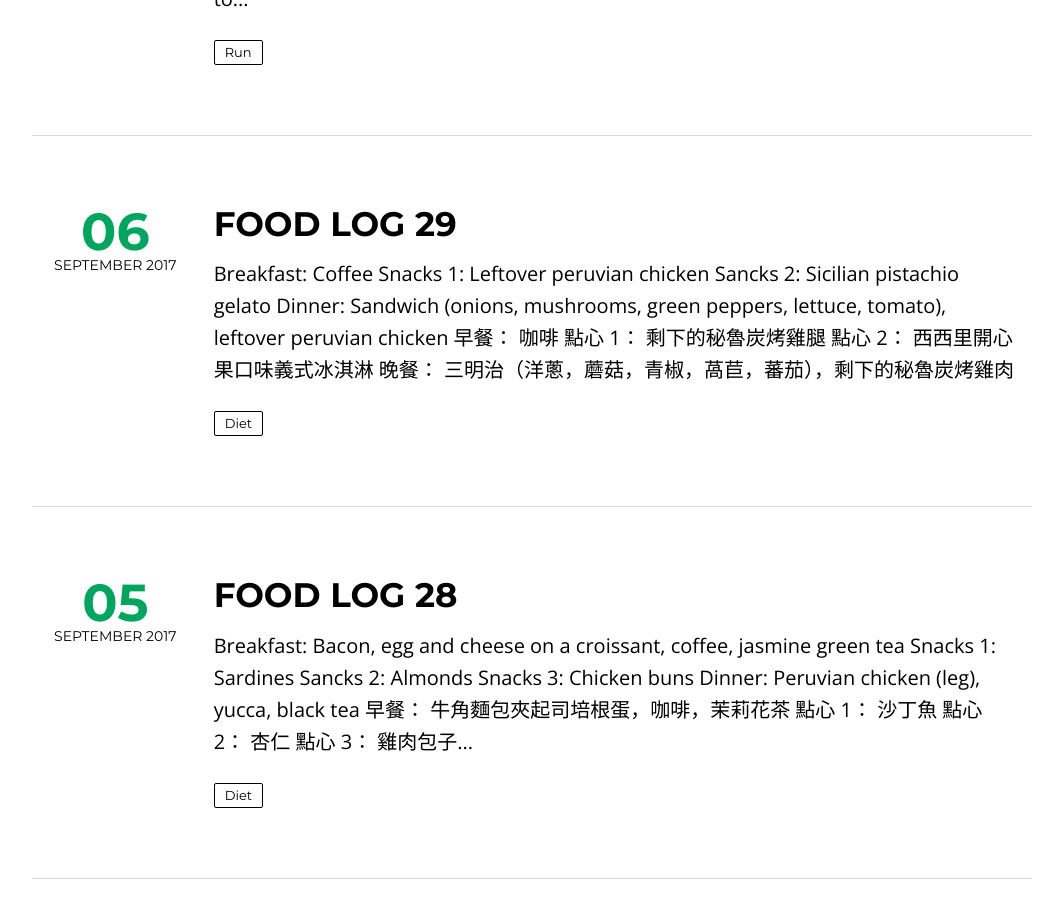
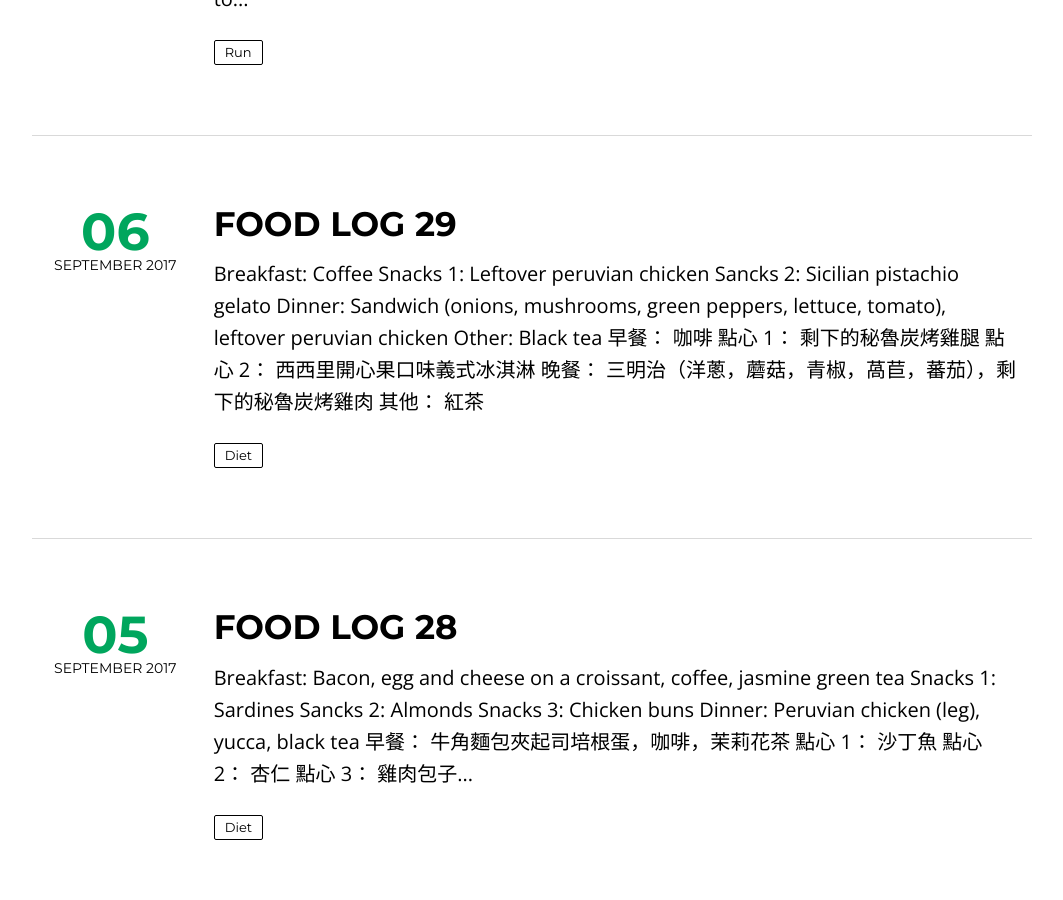
Before and after one commit to kcmlin/kcmlin.github.io, a Jekyll site: the page built from index.html, in a window 1280 px wide and 900 px high, scrolled down 809 px. Shown: the whole window, without its empty margins (108-1171 px from the left). Built offline with Jekyll 4.4.1, drawn with Linux system fonts in a browser that asks for light colours; nearby versions of some CDN libraries; the list of posts is cut into pages by our own code.

Commit message:
Update 2017-09-06-food29.md

```diff
--- a/_posts/2017-09-06-food29.md
+++ b/_posts/2017-09-06-food29.md
@@ -15,8 +15,10 @@ published: true
 * **Snacks 1**: Leftover peruvian chicken
 * **Sancks 2**: Sicilian pistachio gelato
 * **Dinner**: Sandwich (onions, mushrooms, green peppers, lettuce, tomato), leftover peruvian chicken
+* **Other**: Black tea
 <hr>
 * **早餐**： 咖啡
 * **點心 1**： 剩下的秘魯炭烤雞腿
 * **點心 2**： 西西里開心果口味義式冰淇淋
 * **晚餐**： 三明治（洋蔥，蘑菇，青椒，萵苣，蕃茄），剩下的秘魯炭烤雞肉
+* **其他**： 紅茶
```
